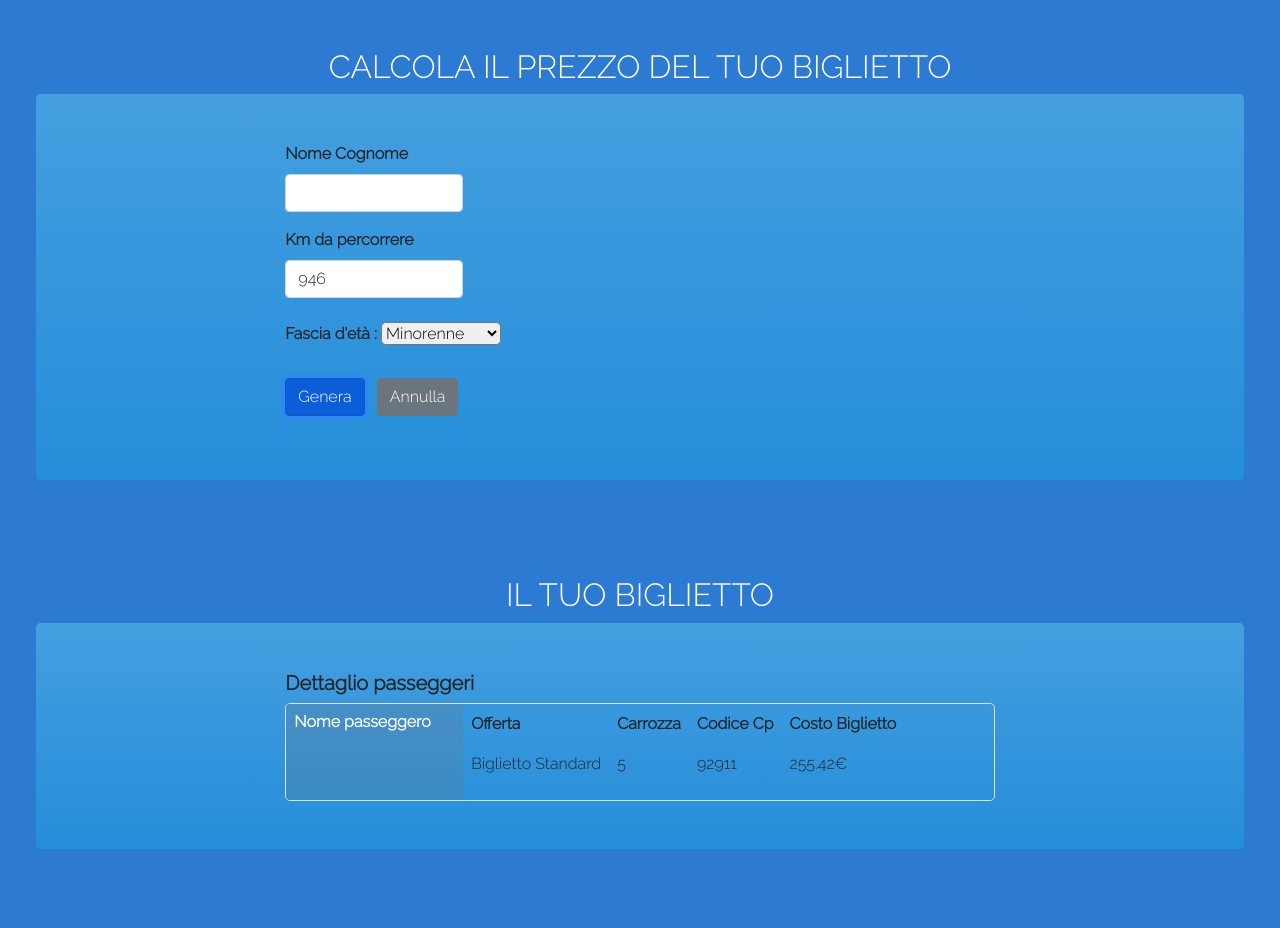
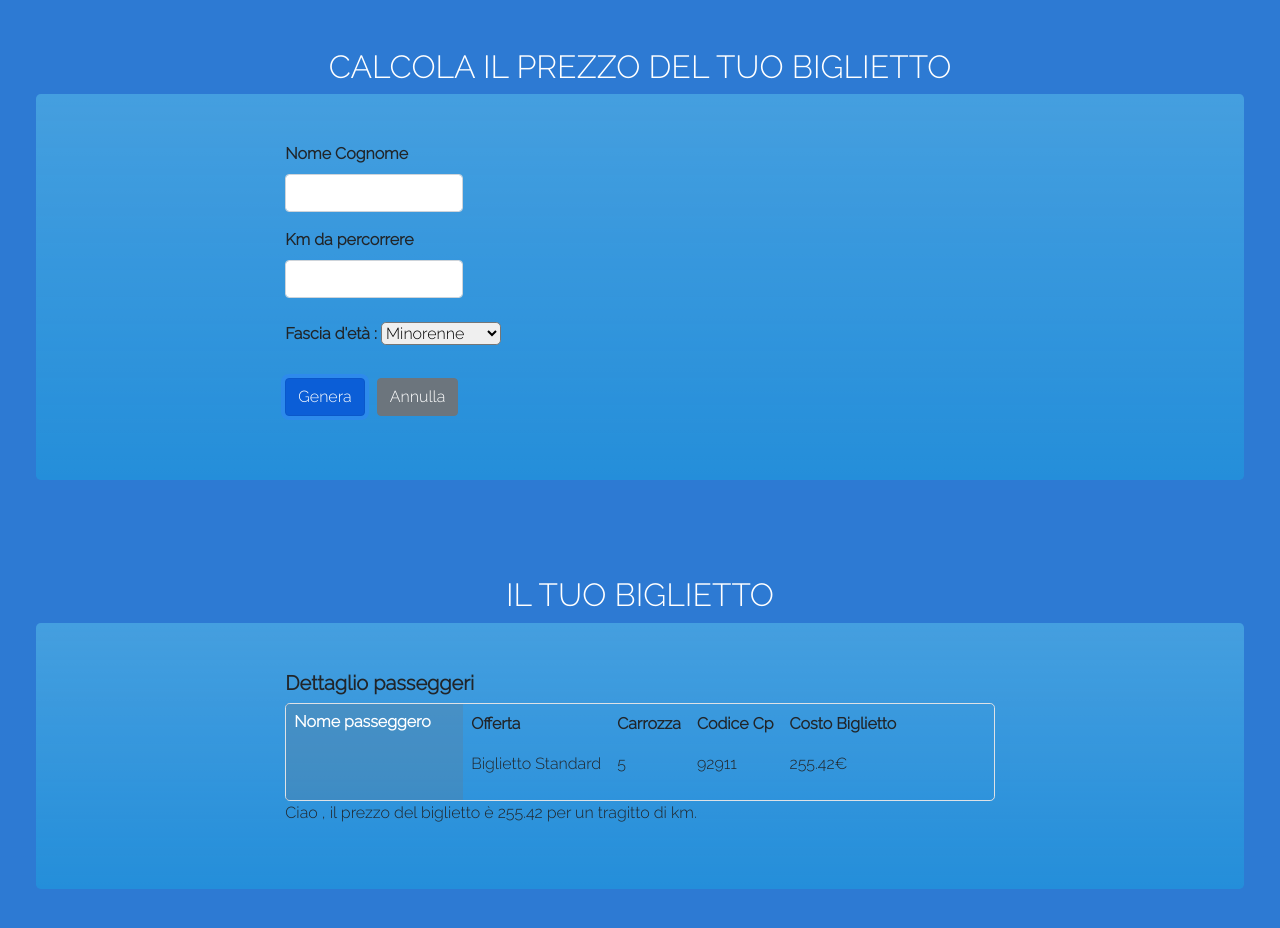
Before and after one commit to cif95/js-biglietto-treno-form, a plain HTML site: page index.html in a window 1280 px wide. Both pictures are taken after a click on the button "Genera". Before the commit the page ends 897 px from the top, so only its background shows below. Drawn offline with nearby package versions, Linux system fonts and the light colour scheme.

Commit message:
corrections

```diff
--- a/index.html
+++ b/index.html
@@ -83,6 +83,7 @@
 								</div>
 							</div>
 						</div>
+						<p id="message"></p>
 					</div>
 				</div>
 			</div>
--- a/js/script.js
+++ b/js/script.js
@@ -7,13 +7,12 @@ if  (!isNaN(userName.value)){
 	console.log('l\'utente ha inserito un valore valido');
 }
 
-let travelDistance = document.getElementById('travel-distance-input');
-console.log(travelDistance.value + ' : km da percorrere inseriti dall\'utente');
-
-if ((isNaN(travelDistance.value) || (travelDistance.value > 1000) || (travelDistance.value < 10))){
+let travelDistance = parseFloat(document.getElementById('travel-distance-input').value);
+console.log(travelDistance + ' : km da percorrere inseriti dall\'utente');
+if ((isNaN(travelDistance) || (travelDistance > 1000) || (travelDistance < 10))){
 	console.log('Non hai inserito un valore valido, ne creo uno casuale');
-	travelDistance.value = Math.floor(Math.random()*1000) + 10;
-	console.log('il numero di km generato casualmente è ' + travelDistance.value)
+	travelDistance = Math.floor(Math.random()*1000) + 10;
+	console.log('il numero di km generato casualmente è ' + travelDistance)
 } else {
 	console.log('l\'utente ha inserito un numero valido');
 }
@@ -27,7 +26,7 @@ document.getElementById('user-age-range').addEventListener('change',
 });
 
 
-const basePrice = travelDistance.value * 0.27;
+const basePrice = travelDistance * 0.27;
 console.log('prezzo base del biglietto : € ' + basePrice);
 
 
@@ -48,15 +47,20 @@ function(){
 }
 console.log(finalPrice);
 document.getElementById('ticket').classList.remove('d-none');
+travelDistance = document.getElementById('travel-distance-input');
 document.querySelector('p#ticket-price').innerHTML = finalPrice.toFixed(2) + '€';
 document.querySelector('section#ticket div.name p').innerHTML = userName.value;
+let message =  `Ciao ${userName.value},
+il prezzo del biglietto è ${finalPrice.toFixed(2)}
+per un tragitto di ${travelDistance.value}km.`
+document.getElementById('message').innerHTML = message;
 })
 
 
-
-let UndoBtn = document.getElementById('btn-undo');
-UndoBtn.addEventListener('click',
+let undoBtn = document.getElementById('btn-undo');
+undoBtn.addEventListener('click',
 function(){
 	document.getElementById('ticket').classList.add('d-none');
 	document.getElementById('user-form').reset();
+
 })
```
